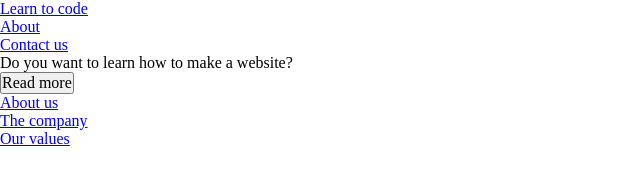
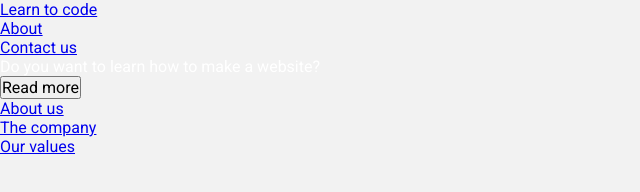
Before and after one commit to SandraHKannerberg/get-coding, a plain HTML site: page index.html in a window 1280 px wide. Shown: the whole page, without its empty margins (0-640 px from the left). Drawn offline with Linux system fonts and the light colour scheme.

Commit message:
Import a new font-family and add css variables

```diff
--- a/styles/style.css
+++ b/styles/style.css
@@ -1,3 +1,5 @@
+@import url("https://fonts.googleapis.com/css2?family=Open+Sans:ital,wght@0,300..800;1,300..800&family=Poppins:ital,wght@0,100;0,200;0,300;0,400;0,500;0,600;0,700;0,800;0,900;1,100;1,200;1,300;1,400;1,500;1,600;1,700;1,800;1,900&family=Roboto:ital,wght@0,100;0,300;0,400;0,500;0,700;0,900;1,100;1,300;1,400;1,500;1,700;1,900&display=swap");
+
 /*CSS RESET*/
 /* remove default spacing */
 *,
@@ -20,3 +22,21 @@ video {
   display: block;
   max-width: 100%;
 }
+
+/*CSS VARIABLES*/
+:root {
+  --primary-color: #f2f2f2;
+  --secondary-color: #587291;
+  --btn-color: #5b2e48;
+  --text-color: #ffffff;
+  --font-size-base: 16px;
+  --font-family: "Roboto", sans-serif;
+  --font-style: normal;
+}
+
+body {
+  background-color: var(--primary-color);
+  color: var(--text-color);
+  font-family: var(--font-family);
+  font-style: var(--font-style);
+}
```
Also changed, not shown: index.html (+1 -2 lines).
